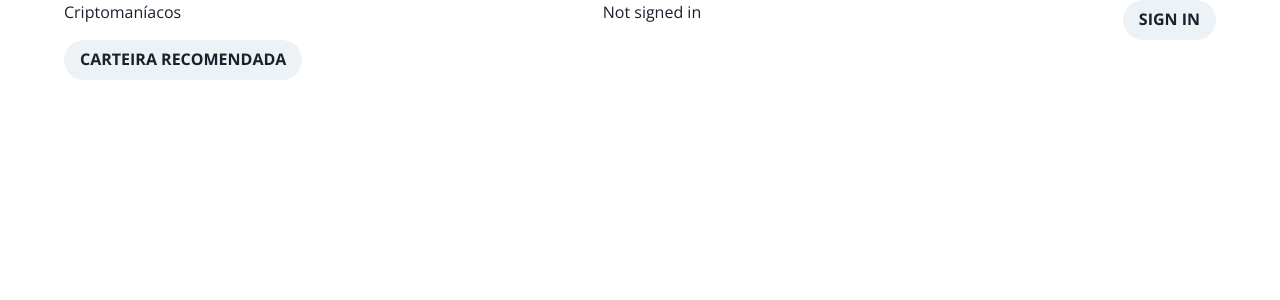
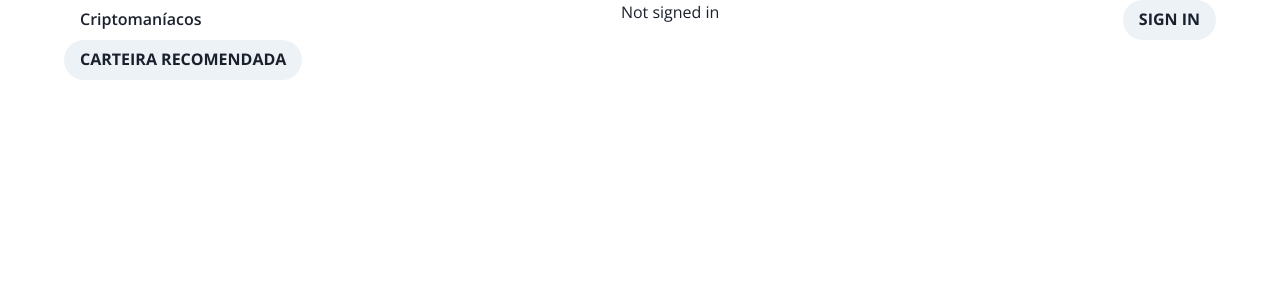
Before and after one commit to nennogabriel/criptomaniacos-carteira, a Next.js app: page / in a window 1280 px wide. Shown: the top 300 px of the page. Built offline with nearby package versions, Linux system fonts and the light colour scheme; no server answers.

Commit message:
fix: sing in layout

```diff
--- a/src/components/PageHeader.tsx
+++ b/src/components/PageHeader.tsx
@@ -1,4 +1,4 @@
-import { Box, Flex, Text } from "@chakra-ui/react";
+import { Box, Button, Flex, Text } from "@chakra-ui/react";
 import React from "react";
 import AuthHeader from "./AuthHeader";
 import NextLink from "next/link";
@@ -8,7 +8,9 @@ const PageHeader: React.FC = () => {
     <Box>
       <Flex justify="space-between">
         <NextLink href="/">
-          <Text as="a">Criptomaníacos</Text>
+          <Button as="a" variant="ghost">
+            <Text>Criptomaníacos</Text>
+          </Button>
         </NextLink>
         <AuthHeader />
       </Flex>
--- a/src/pages/auth/signin.tsx
+++ b/src/pages/auth/signin.tsx
@@ -5,7 +5,7 @@ import TelegramLoginButton from "../../components/TelegramLoginButton";
 
 export default function SignIn({ providers }: any) {
   return (
-    <>
+    <Box m="0 auto" maxW="90%" w="1200px">
       <PageHeader />
       <Center>
         {Object.values(providers).map((provider: any) => {
@@ -32,7 +32,7 @@ export default function SignIn({ providers }: any) {
           );
         })}
       </Center>
-    </>
+    </Box>
   );
 }
 
```
